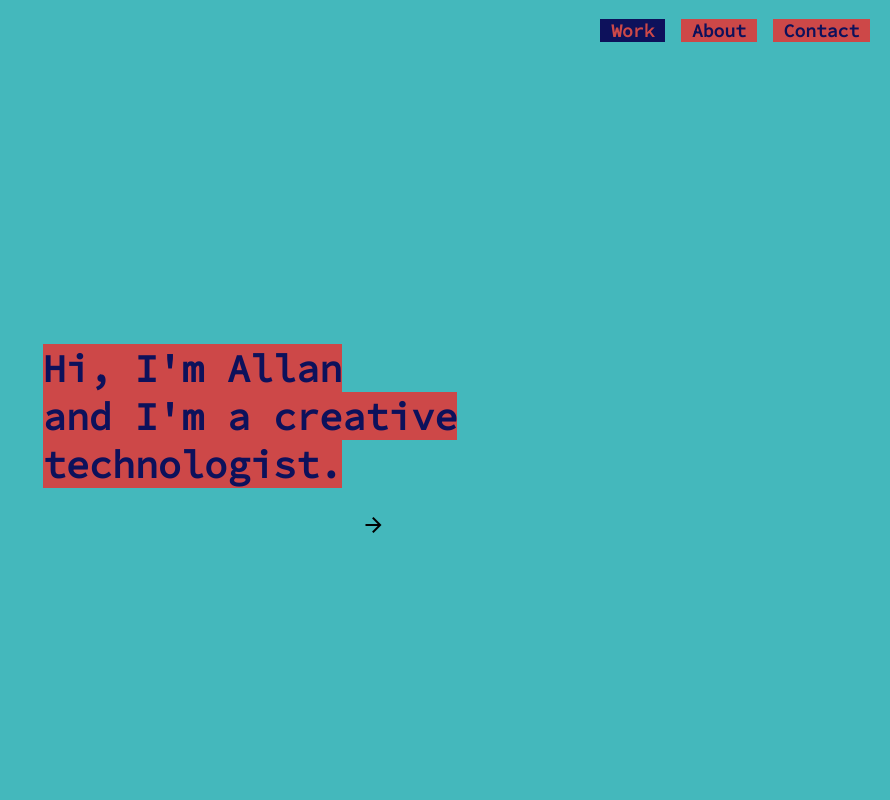
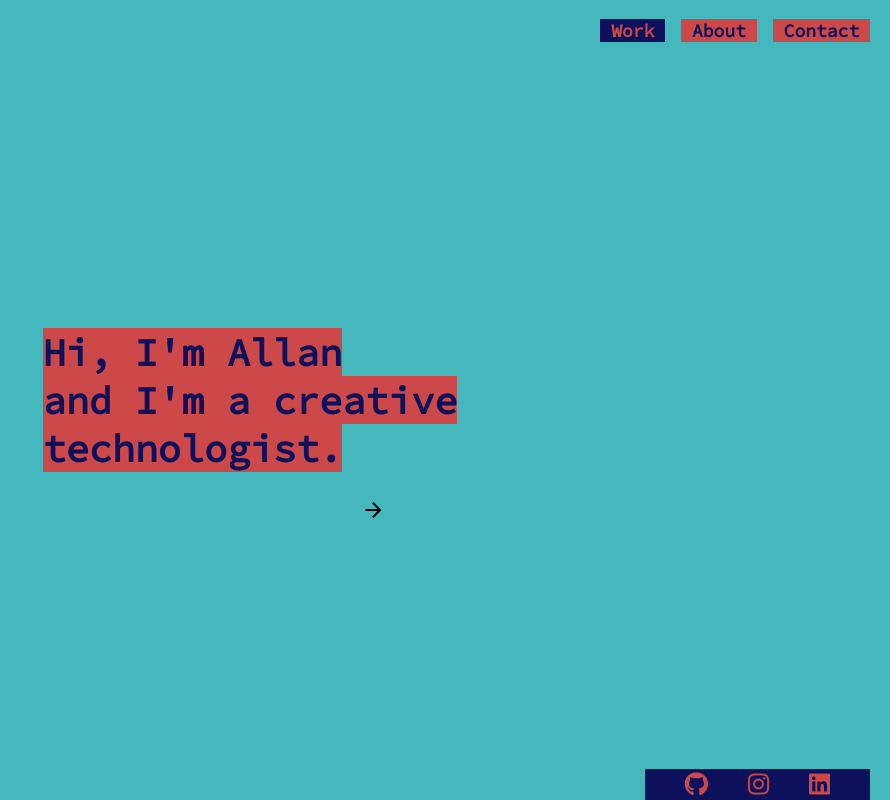
Before and after one commit to allanpichardo/portfolio, a React (Create React App) app: page / in a window 1280 px wide. Shown: the whole page, without its empty margins (390-1280 px from the left). Built offline with nearby package versions, Linux system fonts and the light colour scheme.

Commit message:
Added social links to persistent bottom bar

```diff
--- a/public/index.html
+++ b/public/index.html
@@ -10,6 +10,7 @@
 
       gtag('config', 'UA-30075056-1');
     </script>
+    <script src="https://kit.fontawesome.com/3ebc46bff0.js" crossorigin="anonymous"></script>
     <link rel="manifest" href="%PUBLIC_URL%/manifest.json">
     <link rel="shortcut icon" href="%PUBLIC_URL%/favicon.ico">
     <meta charset="utf-8">
--- a/src/App.css
+++ b/src/App.css
@@ -4,8 +4,9 @@
     display: grid;
     grid-template-areas:
     "header"
-    "body";
-    grid-template-rows: 60px 1fr;
+    "body"
+    "social";
+    grid-template-rows: 60px 1fr 31px;
     grid-template-columns: 100%;
     /*background: url("/img/cover_talkinghead.gif") 0% 0% / cover;*/
     background: var(--color-bg-main) 0% 0% / cover;
@@ -23,6 +24,27 @@
     overflow: hidden;
 }
 
+.App-social {
+    background-color: var(--color-text-secondary);
+    justify-self: end;
+    align-self: center;
+    z-index: 3;
+    margin-left: 20px;
+    margin-right: 20px;
+    grid-area: social;
+    overflow: hidden;
+    font-size: 1.5rem;
+    padding-left: 40px;
+}
+
+.App-social i {
+    margin-right: 40px;
+}
+
+.App-social a {
+    color: var(--color-accent);
+}
+
 .App-video {
     position: absolute;
     top: 0;
--- a/src/App.js
+++ b/src/App.js
@@ -69,6 +69,11 @@ export default class App extends React.Component {
                         }}/>
                     </Switch>
                 </div>
+                <div className="App-social">
+                    <a href="https://github.com/allanpichardo" target="_blank" rel="noopener noreferrer"><i className="fab fa-github"/></a>
+                    <a href="https://instagram.com/mylovemhz" target="_blank" rel="noopener noreferrer"><i className="fab fa-instagram"/></a>
+                    <a href="https://www.linkedin.com/in/allanpichardo" target="_blank" rel="noopener noreferrer"><i className="fab fa-linkedin"/></a>
+                </div>
             </div>
         );
     }
```
